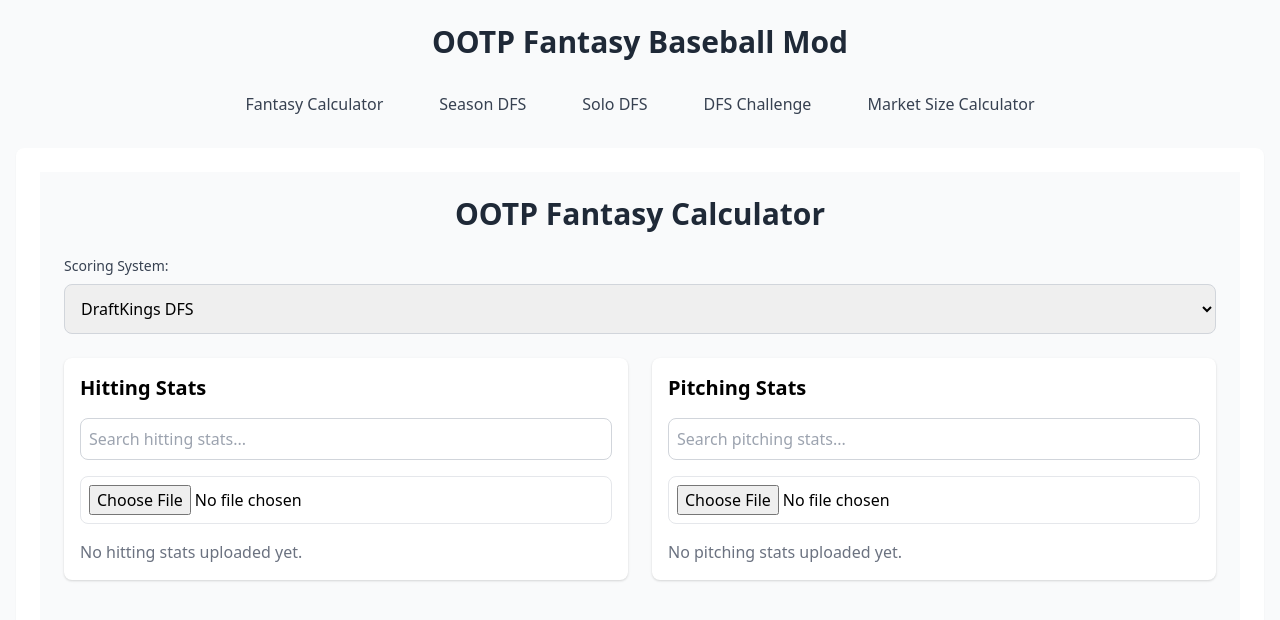
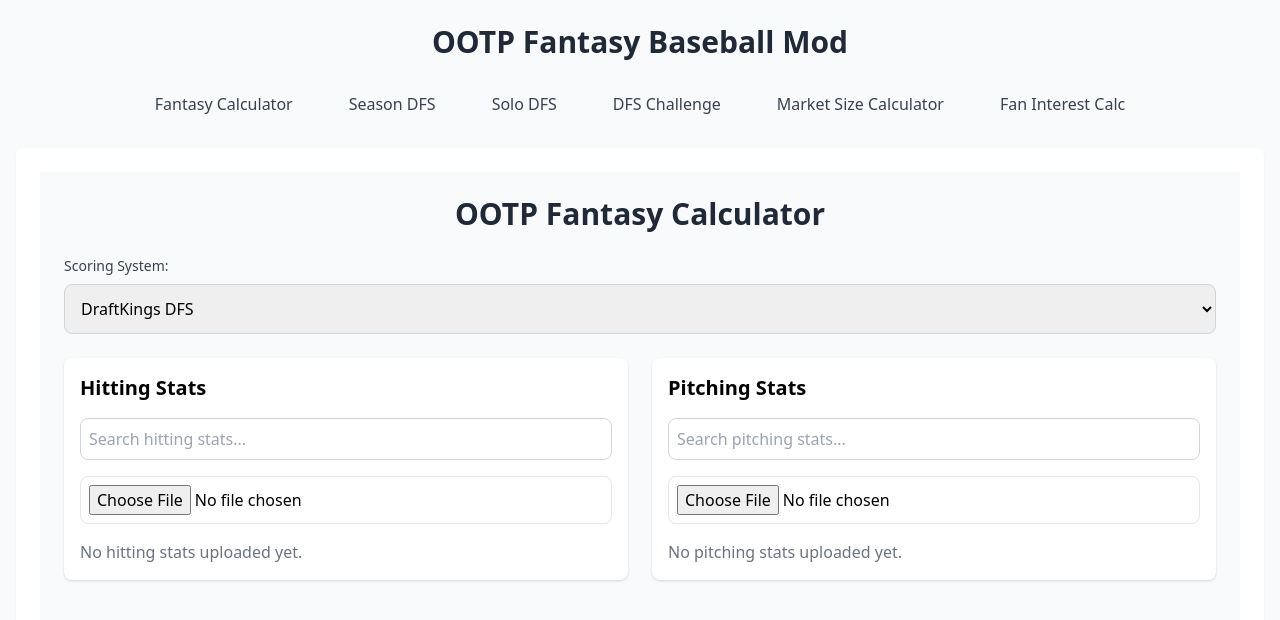
Before and after one commit to quarterback/SimBaseballCalc, a React (Create React App) app: page / in a window 1280 px wide. Shown: the top 620 px of the page. Built offline with nearby package versions, Linux system fonts and the light colour scheme.

Commit message:
Update App.js

```diff
--- a/src/App.js
+++ b/src/App.js
@@ -4,6 +4,7 @@ import FantasyCalculator from './FantasyCalculator';
 import SeasonDFS from './SeasonDFS';
 import SoloDFS from './SoloDFS';
 import DFSAI from './DFSAI';
+import FanInterestCalc from './FanInterestCalc';
 import MarketCalc from './MarketCalc'; // ✅ Match your filename exactly
 
 function App() {
@@ -46,6 +47,12 @@ function App() {
             >
               Market Size Calculator
             </Link>
+           <Link
+              to="/fan-interest"
+              className="px-4 py-2 text-gray-700 hover:text-blue-600 hover:bg-gray-100 rounded-lg transition-colors"
+            >
+              Fan Interest Calc
+            </Link>
           </nav>
 
           <div className="bg-white rounded-lg shadow-sm p-6">
@@ -55,6 +62,7 @@ function App() {
               <Route path="/solo-dfs" element={<SoloDFS />} />
               <Route path="/dfs-ai" element={<DFSAI />} />
               <Route path="/market-calc" element={<MarketCalc />} />
+              <Route path="/fan-interest" element={<FanInterestCalc />} />
             </Routes>
           </div>
         </div>
```
